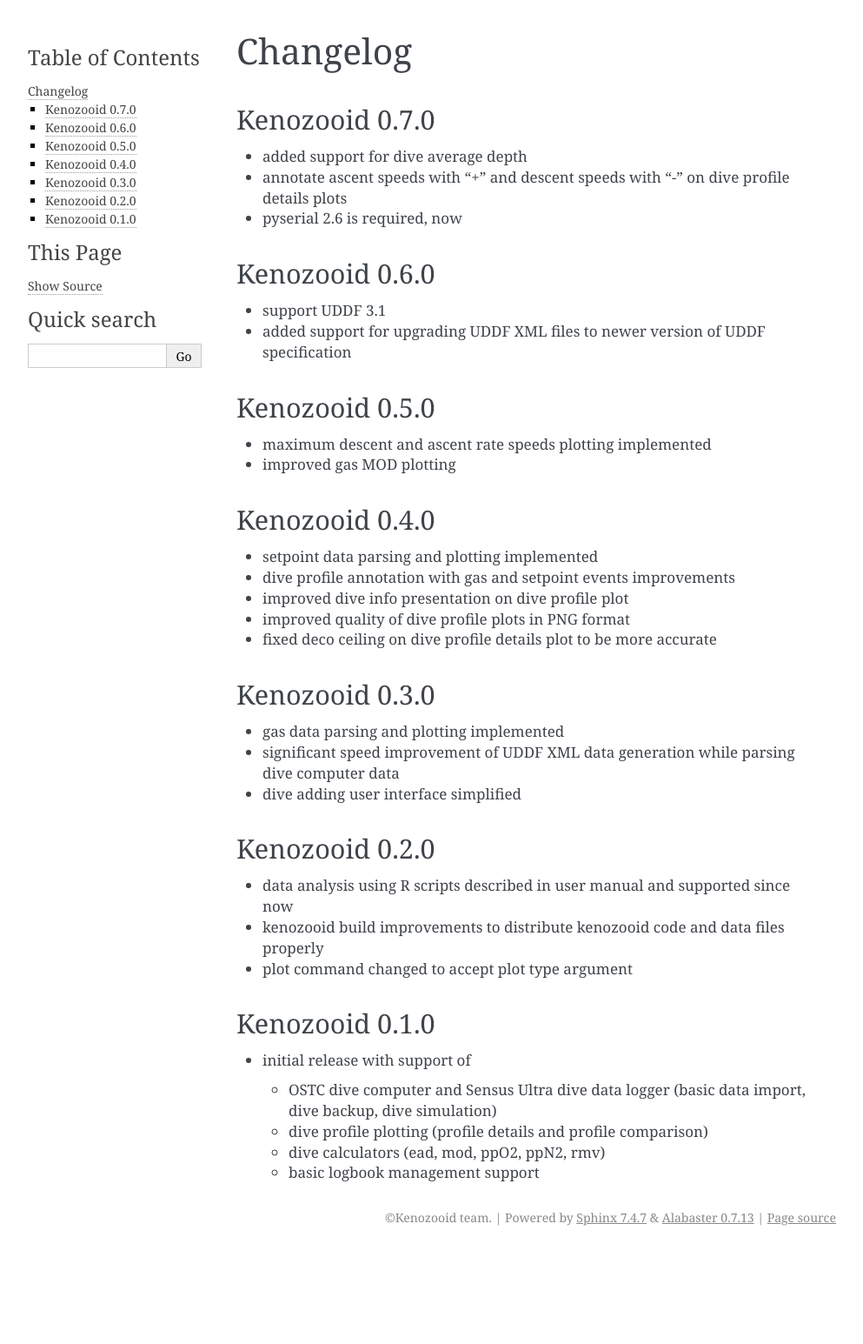
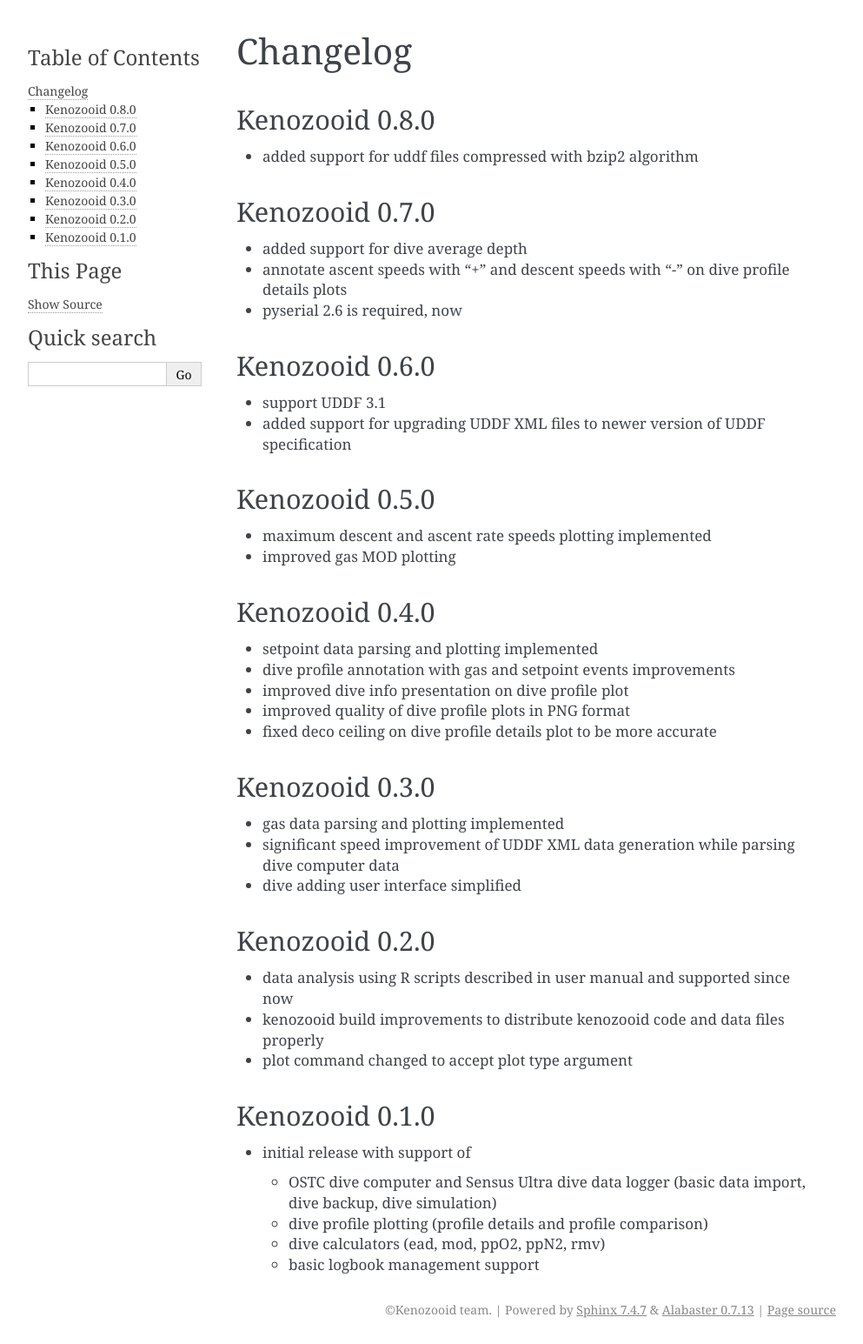
Before and after one commit to gitGNU/gnu_kenozooid, a Sphinx documentation site: the page built from doc/user/changelog.rst, in a window 1280 px wide. Shown: the whole page at 87% size, without its empty margins (148-1141 px from the left). Built offline with Sphinx 7.4.7, drawn with Linux system fonts in a browser that asks for light colours; before the commit the page ends 1439 px from its top, so only the background shows below that.

Commit message:
- updated changelog file

```diff
--- a/doc/user/changelog.rst
+++ b/doc/user/changelog.rst
@@ -1,5 +1,9 @@
 Changelog
 =========
+
+Kenozooid 0.8.0
+---------------
+- added support for uddf files compressed with bzip2 algorithm
 
 Kenozooid 0.7.0
 ---------------
```
